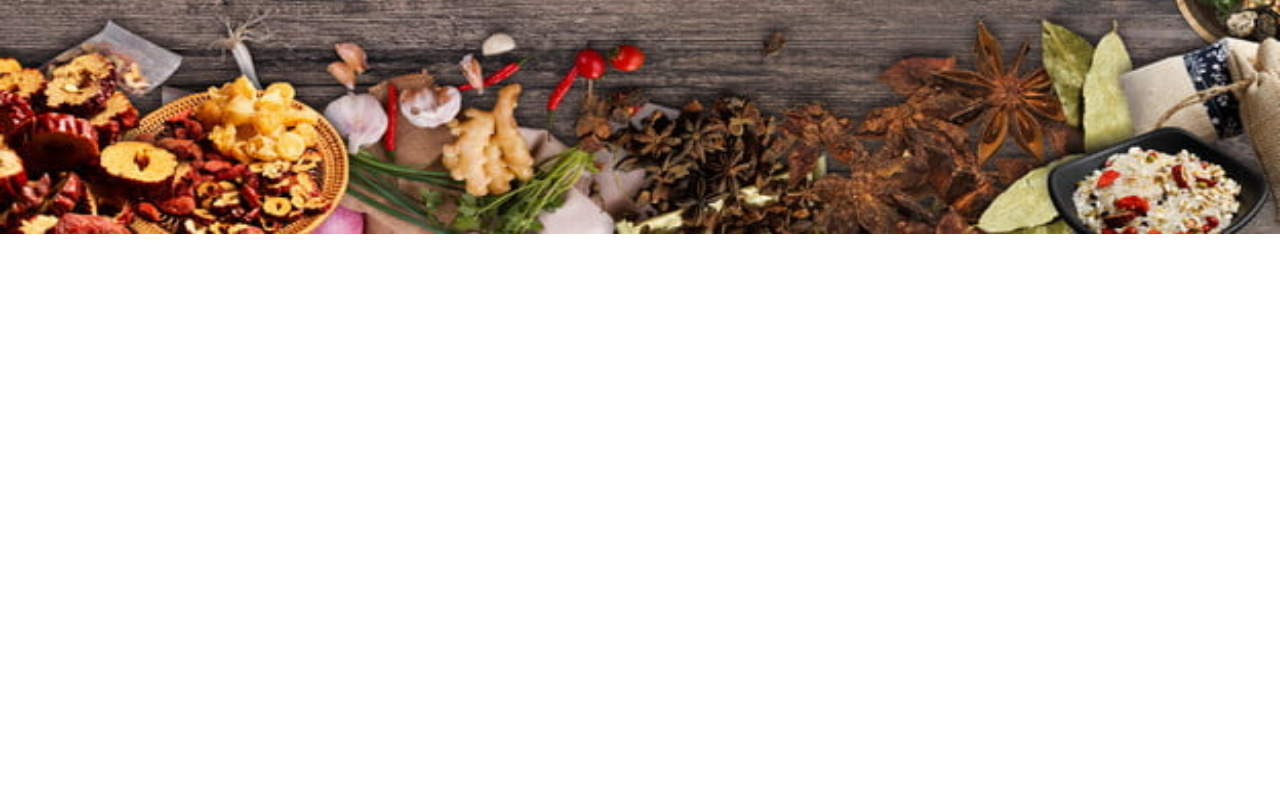
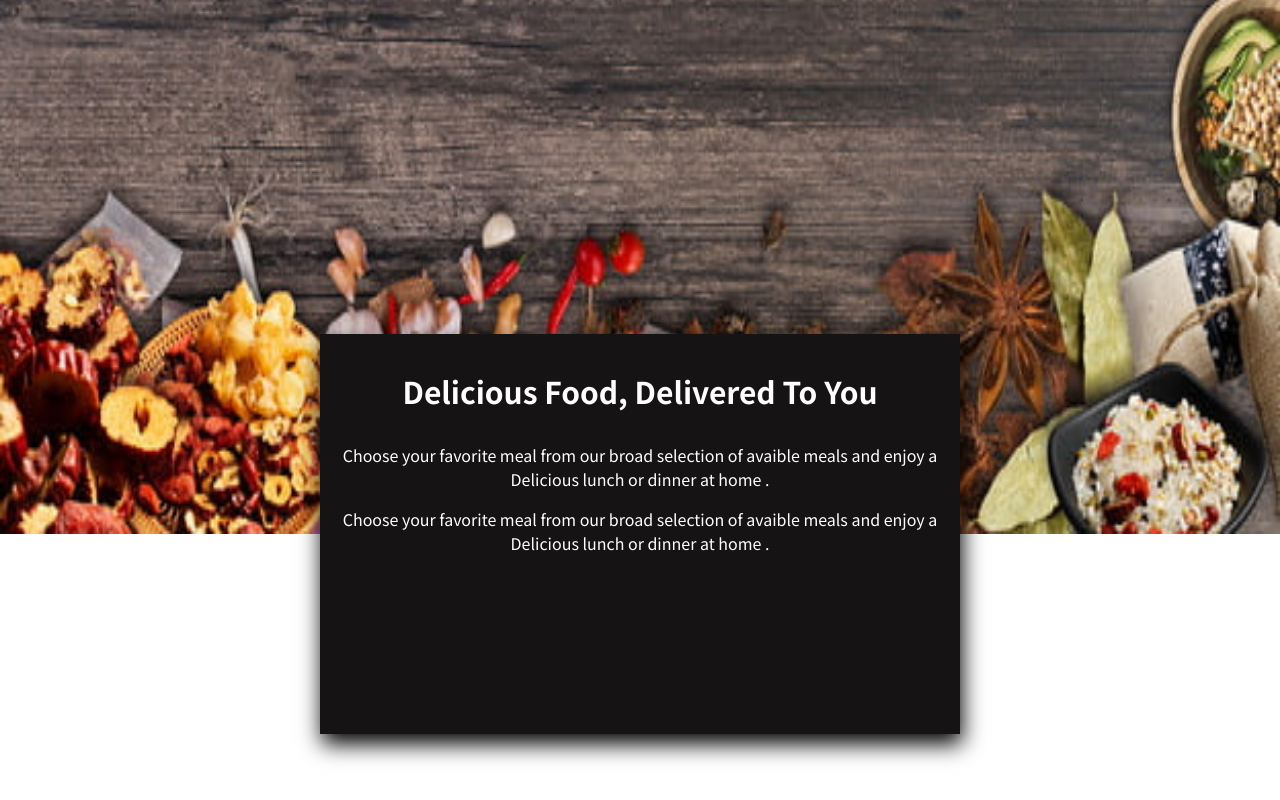
Before and after one commit to Rabbkhan/ecommerce-cart, a React (Create React App) app: page / in a window 1280 px wide. Shown: the part 306-1106 px from the top of the page. Before the commit the page ends 800 px from the top, so only its background shows below. Built offline with nearby package versions, Linux system fonts and the light colour scheme.

Commit message:
resturant summary details

```diff
--- a/src/components/Layout/Header.js
+++ b/src/components/Layout/Header.js
@@ -17,6 +17,11 @@ const Header = () => {
     <div className={classes.banner}>
 <img src={banner}/>
     </div>
+    <div className={classes.card}>
+        <h3 className={classes.h3}>Delicious Food, Delivered To You</h3>
+        <p>Choose your favorite meal from our broad selection of avaible meals and enjoy a Delicious lunch or dinner at home .</p>
+        <p>Choose your favorite meal from our broad selection of avaible meals and enjoy a Delicious lunch or dinner at home .</p>
+    </div>
     </Fragment>
      )
 }
--- a/src/components/Layout/Header.module.css
+++ b/src/components/Layout/Header.module.css
@@ -10,9 +10,29 @@ header{
     text-align: center;
     align-items: center;
     gap:180px;
+    z-index: 10;
+
 }
 .banner img{
     width: 100%;
     background: center no-repeat cover;
-    height: 500px;
+    height: 100vh;
+    opacity: 1;
 }
+.h3{
+    font-size: 30px;
+}
+.card{
+    background-color: rgb(21 19 19);
+    color: white;
+    max-width: 50%;
+    /* justify-content: center; */
+    margin: auto;
+    height: 193px;
+    position: relative;
+    bottom: 205px;
+    box-shadow: 2px 10px 21px black;
+    text-align: center;
+    padding: 5px;
+    height: 50vh;
+}
```
